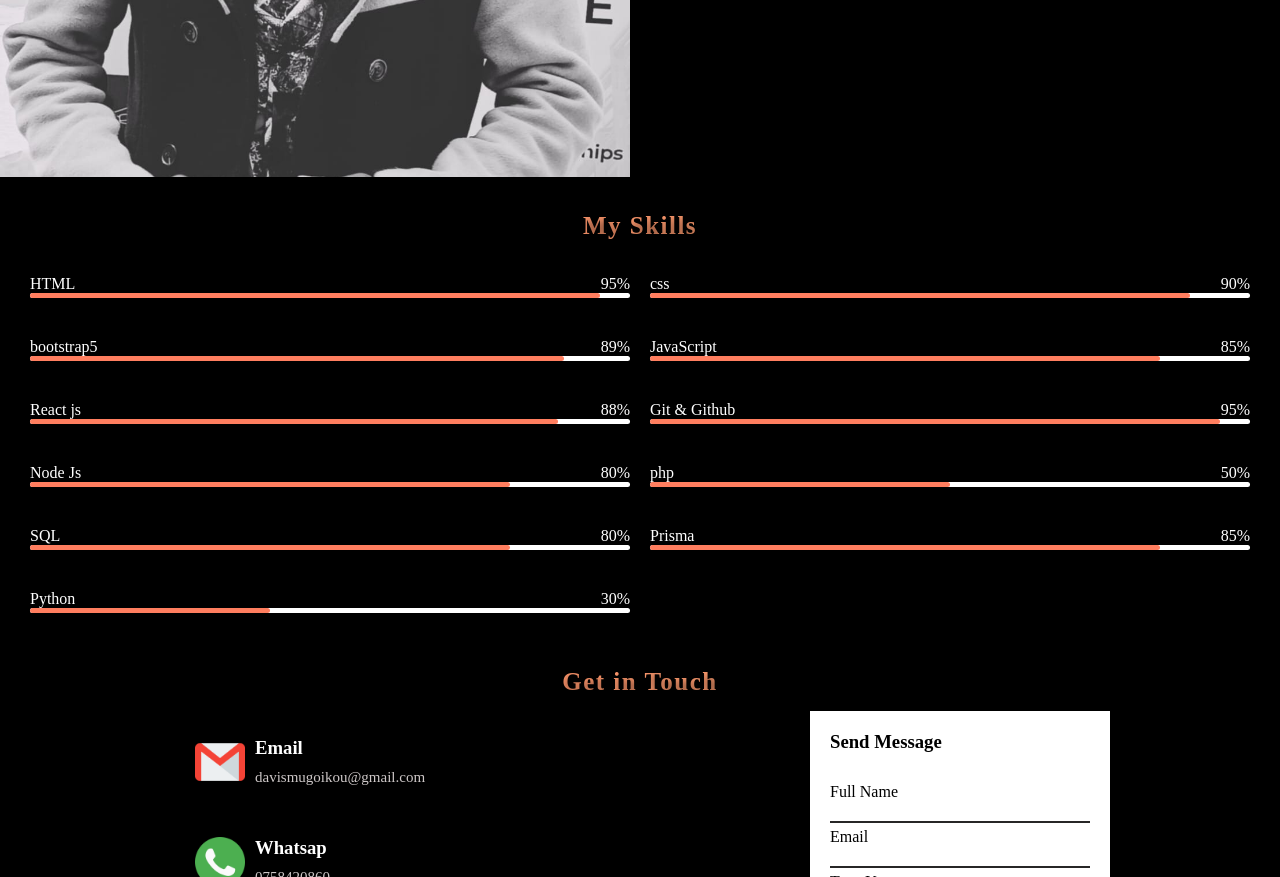
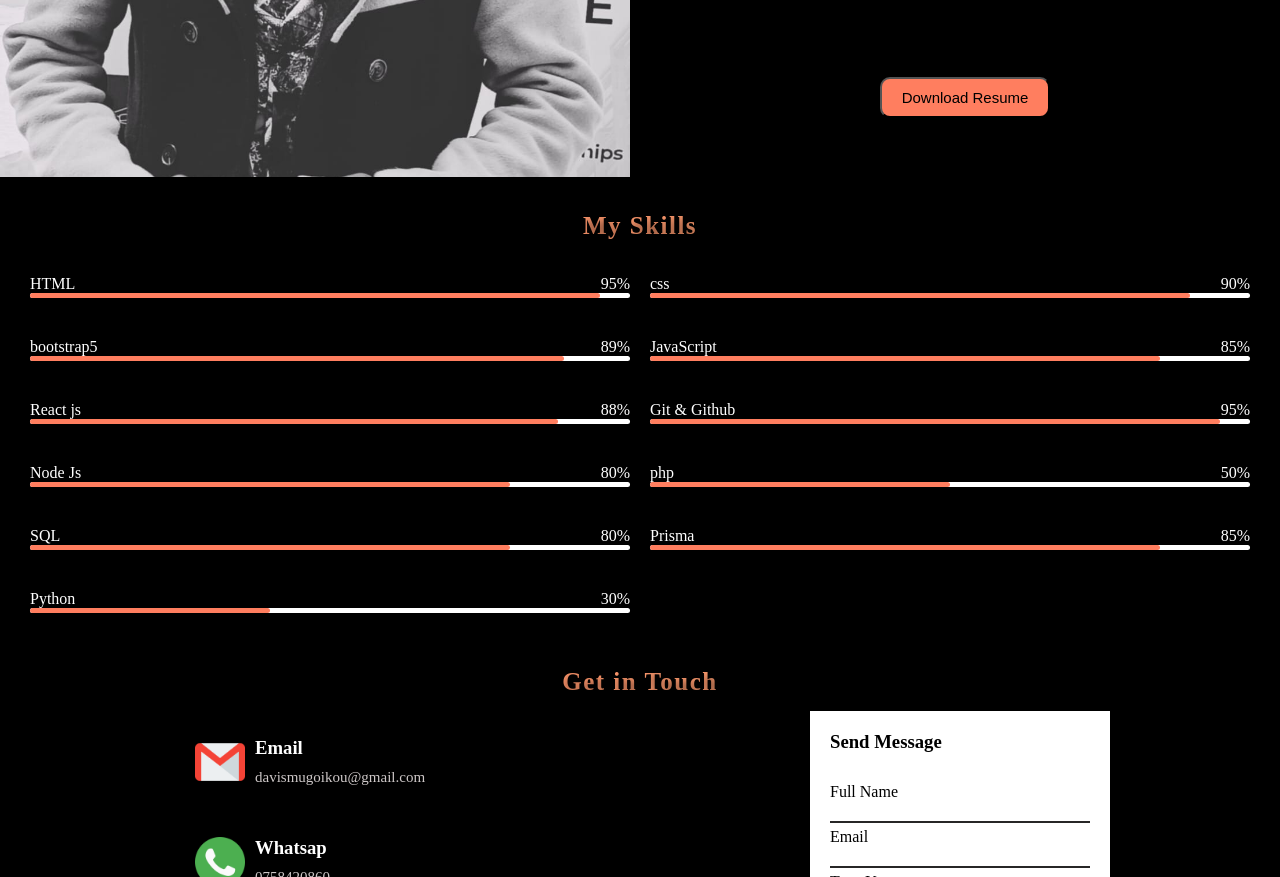
Before and after one commit to Davis-don/davis-ikou-portfolio-app, a plain HTML site: page index.html in a window 1280 px wide. Shown: the part 1273-2150 px from the top of the page. Drawn offline with Linux system fonts and the light colour scheme.

Commit message:
added downloadable resume

```diff
--- a/index.css
+++ b/index.css
@@ -282,6 +282,7 @@ width: 3rem;
 height: 3rem;
 }
 
+
 .interests h3{
     color: #ff7e5f;
     font-size: 2rem;
@@ -298,6 +299,19 @@ height: 3rem;
         width: 3rem;
         height: 3rem;
         }
+
+        .button-container{
+            width: max-content;
+            margin: auto;
+            }
+            .download-resumme-button{
+            margin: auto;
+            background-color: #ff7e5f;
+            padding-block: 1rem;
+            font-size: 1.5rem;
+            border-radius: 10px;
+            padding-inline: 2rem;
+            }
 /* End of about section */
 
 /* Start of my skills section */
--- a/index.html
+++ b/index.html
@@ -72,6 +72,8 @@
                         <p>Bachelor of Science in Mathematics and Computer Science, Murang'a University</p>
                     </li>
                 </ul>
+
+
             </div>
 
             <div class="interests">
@@ -90,6 +92,13 @@
                         <p>Learning new skills and technologies </p>
                     </li>
                 </ul>
+            </div>
+
+            <div class="button-container">
+                <a href="./assets/documents/Davis resume.docx" download="Your_Resume.docx">
+                    <button type="button" class="download-resumme-button">Download Resume</button>
+                </a>
+
             </div>
         </div>
 
```
Also changed, not shown: 1 other file.
